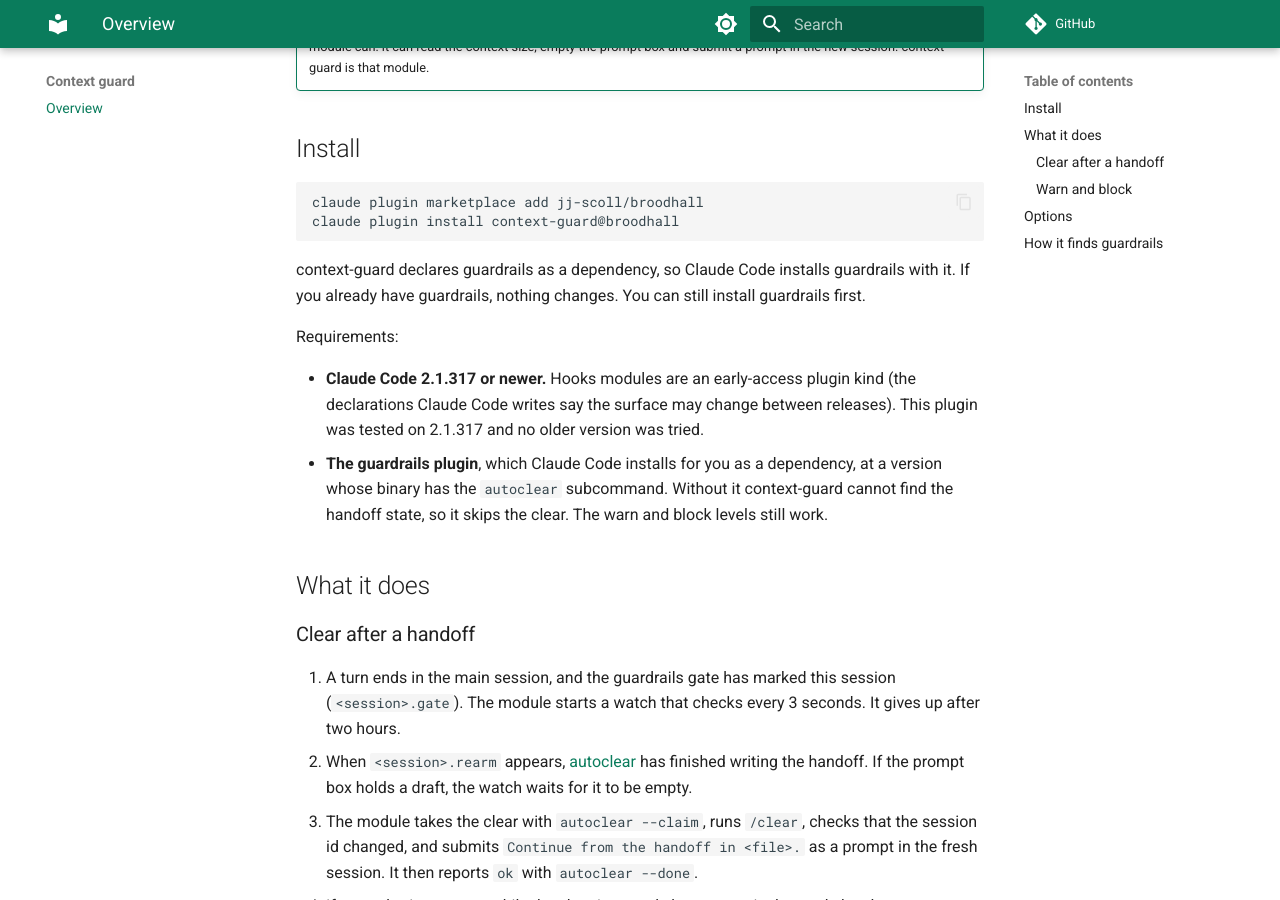
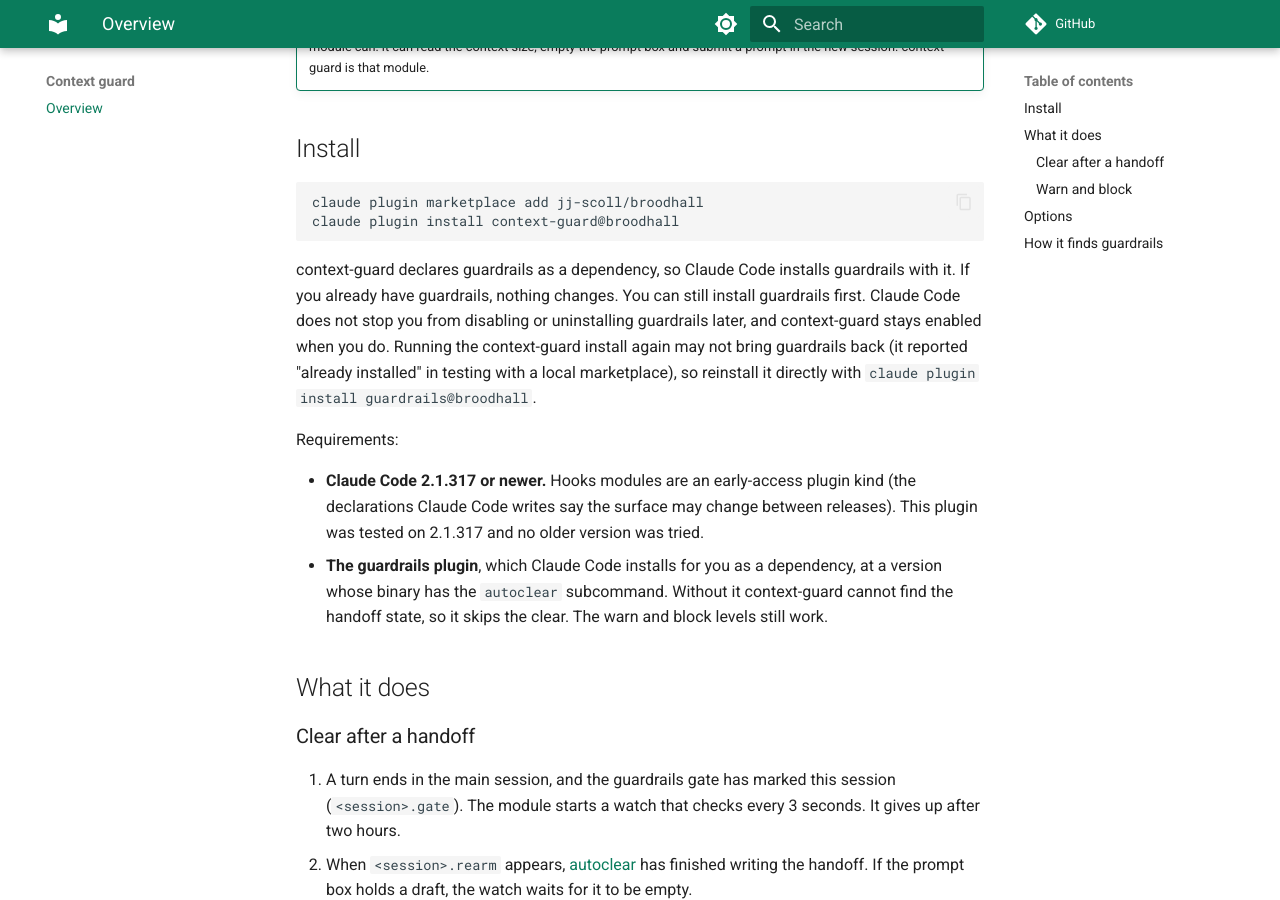
Before and after one commit to jj-scoll/broodhall, an MkDocs documentation site: the page built from docs/context-guard/index.md, in a window 1280 px wide and 900 px high, scrolled down 333 px. Built offline with MkDocs 1.6.1 and Material for MkDocs 9.7.7, drawn with Linux system fonts in a browser that asks for light colours; comment, search, counter and statistics services are not loaded.

Commit message:
docs(context-guard): say what happens when guardrails is removed
Found by an independent clean-install check: Claude Code allows disabling
or uninstalling guardrails while context-guard is installed, and re-running
the context-guard install reported "already installed" without restoring it.

Co-Authored-By: Claude Opus 5.5 <noreply@anthropic.com>

```diff
--- a/docs/context-guard/index.md
+++ b/docs/context-guard/index.md
@@ -16,6 +16,10 @@ claude plugin install context-guard@broodhall
 
 context-guard declares guardrails as a dependency, so Claude Code installs guardrails with it.
 If you already have guardrails, nothing changes. You can still install guardrails first.
+Claude Code does not stop you from disabling or uninstalling guardrails later, and context-guard
+stays enabled when you do. Running the context-guard install again may not bring guardrails
+back (it reported "already installed" in testing with a local marketplace), so reinstall it
+directly with `claude plugin install guardrails@broodhall`.
 
 Requirements:
 
```
